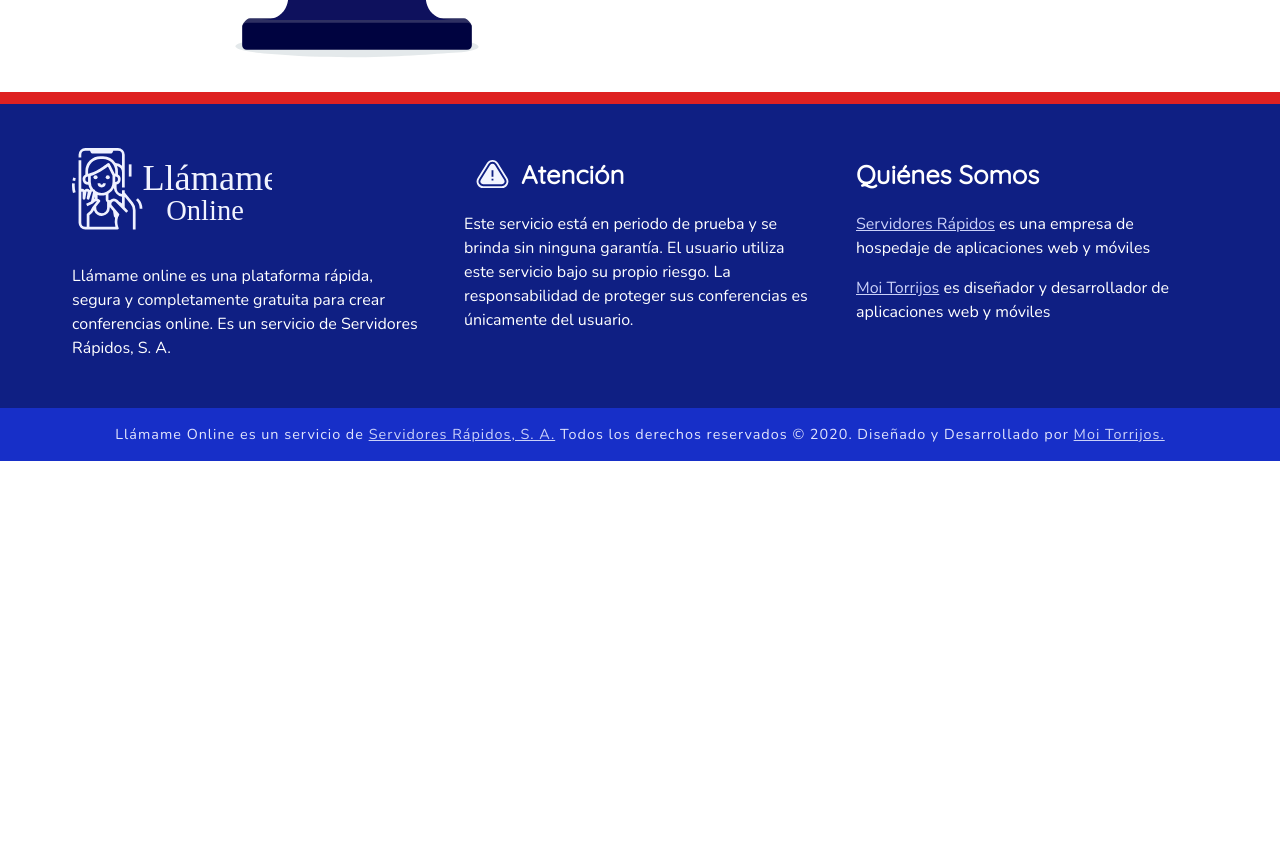
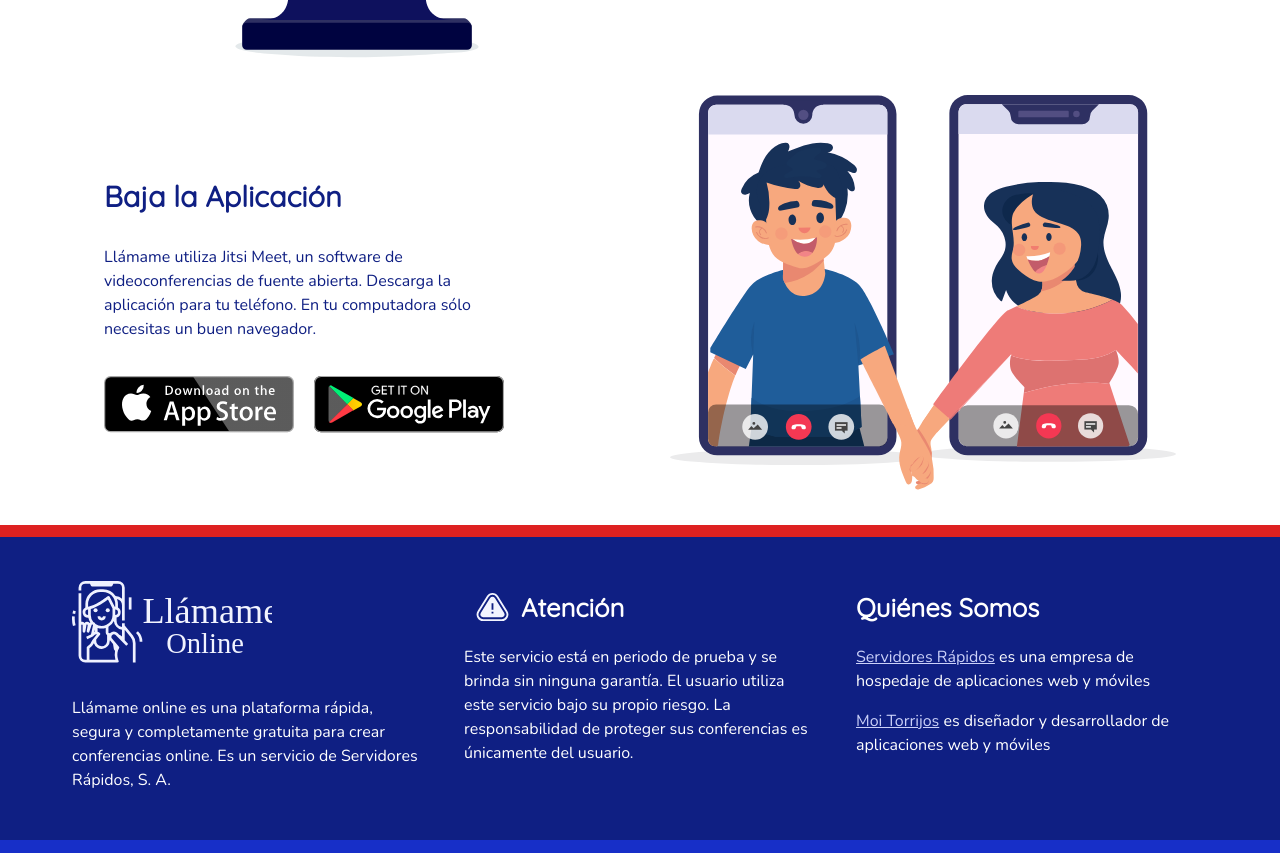
Before and after one commit to moitorrijos/llamame-online-gatsby, a Gatsby site: page / in a window 1280 px wide. Shown: the part 1002-1855 px from the top of the page. Before the commit the page ends 1463 px from the top, so only its background shows below. Built offline with nearby package versions, Linux system fonts and the light colour scheme; Gatsby itself is replaced by a stand-in of ours.

Commit message:
Add app store icons.

```diff
--- a/src/pages/index.js
+++ b/src/pages/index.js
@@ -4,6 +4,9 @@ import Layout from "../components/layout"
 import SEO from "../components/seo"
 import DesktopIcon from "../icons/llamame-online-desktop.svg"
 import VideoConference from "../components/video-conference"
+import AppStoreIcon from "../icons/download-on-the-app-store-apple.svg"
+import GooglePlayIcon from "../icons/google-play-badge.svg"
+import LlamameOnlineApp from "../icons/llamame-online-app.svg"
 
 const IndexPage = () => (
   <Layout>
@@ -26,6 +29,35 @@ const IndexPage = () => (
         <VideoConference color="primary" />
       </div>
     </div>
+    <div className="main-container grid">
+      <div className="inner-text">
+        <h2>Baja la Aplicación</h2>
+        <p>
+          Llámame utiliza Jitsi Meet, un software de videoconferencias de fuente
+          abierta. Descarga la aplicación para tu teléfono. En tu computadora
+          sólo necesitas un buen navegador.
+        </p>
+        <div className="app-store">
+          <a
+            href="https://itunes.apple.com/us/app/jitsi-meet/id1165103905"
+            target="_blank"
+            rel="noopener noreferrer"
+          >
+            <AppStoreIcon />
+          </a>
+          <a
+            href="https://play.google.com/store/apps/details?id=org.jitsi.meet&hl=en"
+            target="_blank"
+            rel="noopener noreferrer"
+          >
+            <GooglePlayIcon />
+          </a>
+        </div>
+      </div>
+      <div className="icon">
+        <LlamameOnlineApp />
+      </div>
+    </div>
   </Layout>
 )
 
--- a/src/styles/_layout.sass
+++ b/src/styles/_layout.sass
@@ -82,3 +82,11 @@ p
 
   @media screen and (max-width: 600px)
     justify-self: center
+
+.app-store
+  display: grid
+  grid-template-columns: repeat(auto-fit, minmax(155px, 1fr))
+  column-gap: 20px
+  svg
+    height: 100%
+    width: 100%
```
